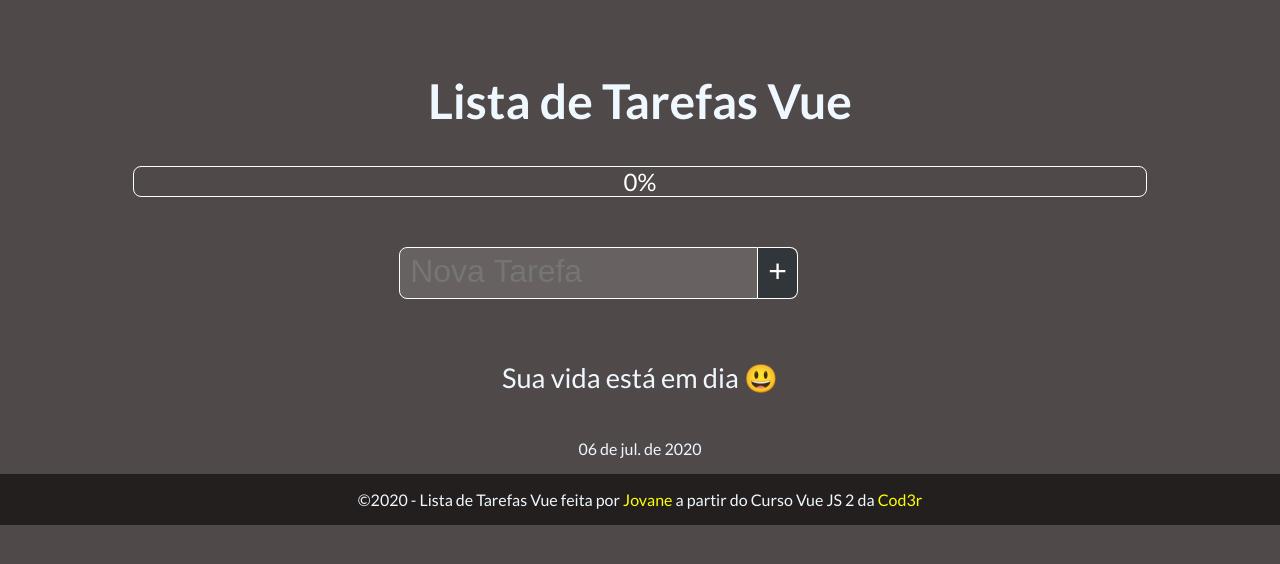
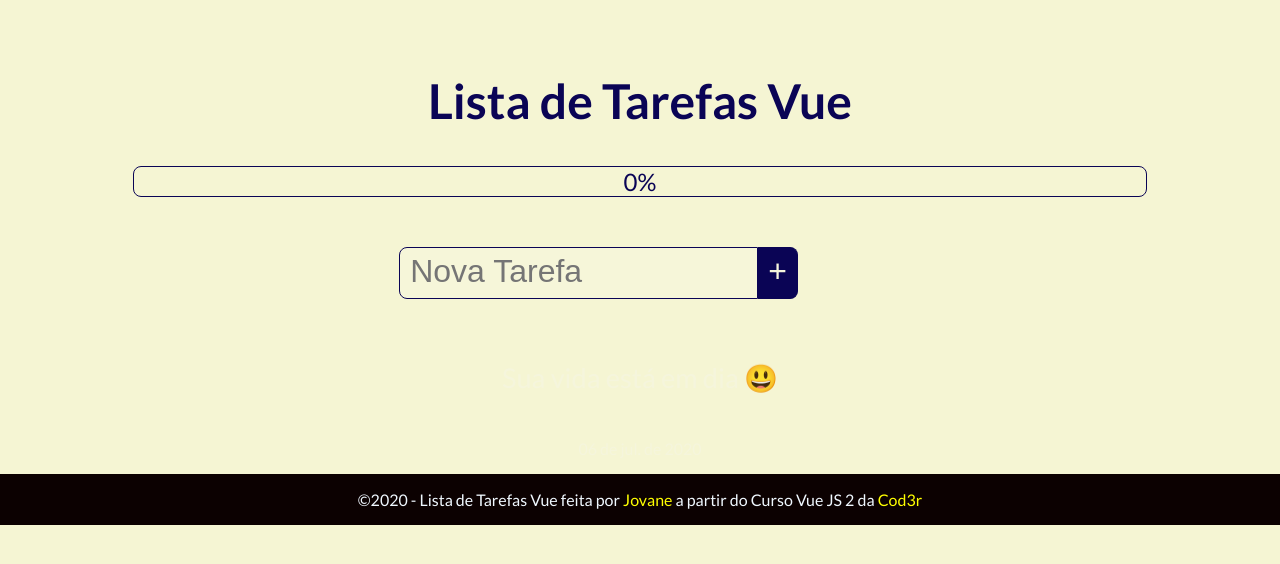
Before and after one commit to jcgsr/ListaTarefaVue, a Vue app: page / in a window 1280 px wide. Shown: the top 564 px of the page. Built offline with nearby package versions, Linux system fonts and the light colour scheme.

Commit message:
new color scheme

```diff
--- a/src/App.vue
+++ b/src/App.vue
@@ -78,7 +78,7 @@ export default {
 body {
   font-family: "Lato", sans-serif;
   /* background: linear-gradient(to right, rgb(22, 34, 42), rgb(58, 96, 115)); */
-  background-color:rgb(80, 73, 73);
+  background-color: rgba(241, 241, 194, 0.705);
 }
 
 h1 {
@@ -98,10 +98,10 @@ h1 {
   font-weight: 300;
   font-size: 3rem;
   font-weight: bold;
-  color: aliceblue;
+  color:#0a0455;
 }
 
 #app p {
-	color: aliceblue;
+	color: beige;
 }
 </style>
--- a/src/components/Footer.vue
+++ b/src/components/Footer.vue
@@ -23,7 +23,7 @@ export default {
   width: 100%;
   text-align: center;
   padding: 1rem;
-  background: rgba(24, 21, 21, 0.8);
+  background: rgb(12, 1, 1);
   color: aliceblue;
 }
 
--- a/src/components/NewTask.vue
+++ b/src/components/NewTask.vue
@@ -35,9 +35,9 @@ export default {
 .form-element {
    outline: none;
    font-size: 2rem;
-   border: 1px solid #fff;
+   border: 1px solid #0a0455;
    padding: 5px 10px 8px;
-   color: #fff;
+   color: #0a0455;
 }
 
 input.form-element {
@@ -49,8 +49,9 @@ input.form-element {
 
 button.form-element {
    border-left: none;
-   background-color: #31363a;
+   background-color: #0a0455;
    border-top-right-radius: 8px;
    border-bottom-right-radius: 8px;
+   color: beige;
 }
 </style>
--- a/src/components/Task.vue
+++ b/src/components/Task.vue
@@ -34,6 +34,7 @@ fieldset p {
   justify-content: center;
   align-items: center;
   margin: auto;
+  color: beige;
 }
 
 .task {
@@ -53,20 +54,20 @@ fieldset p {
 }
 
 .pending {
-  border-left: 12px solid rgb(41, 41, 43);
-  background-color:   rgb(21, 21, 22);
-  color: aliceblue;
+  border-left: 12px solid rgb(7, 7, 150);
+  background-color:  #0a0455;
 }
 
 .done {
   color: #ddd;
-  border-left: 12px solid rgb(71, 59, 59);
-  background-color: rgb(39, 34, 34);
+  border-left: 12px solid rgb(15, 14, 14);
+  background-color: rgb(12, 1, 1);
   text-decoration: line-through;
 }
 
 .pending .close {
-  background-color:rgb(41, 41, 43);
+  background-color: rgb(7, 7, 150);
+  color: beige;
 }
 
 .done .close {
--- a/src/components/TaskProgress.vue
+++ b/src/components/TaskProgress.vue
@@ -17,8 +17,8 @@ export default {
    .tasks-progress {
       position: relative;
       width: 80%;
-      border: 1px solid #fff;
-      color:#fff;
+      border: 1px solid #0a0455;
+      color:#0a0455;
       border-radius: 8px;
       margin-bottom: 15px;
       display: flex;
@@ -30,8 +30,9 @@ export default {
       position: absolute;
       border-radius: 8px;
       height: 100%;
-      background-color: rgb(53, 53, 54);
+      background-color: rgb(106, 106, 128);
       align-self: flex-start;
+      color: #0a0455;
    }
 
    .progress-value {
```
